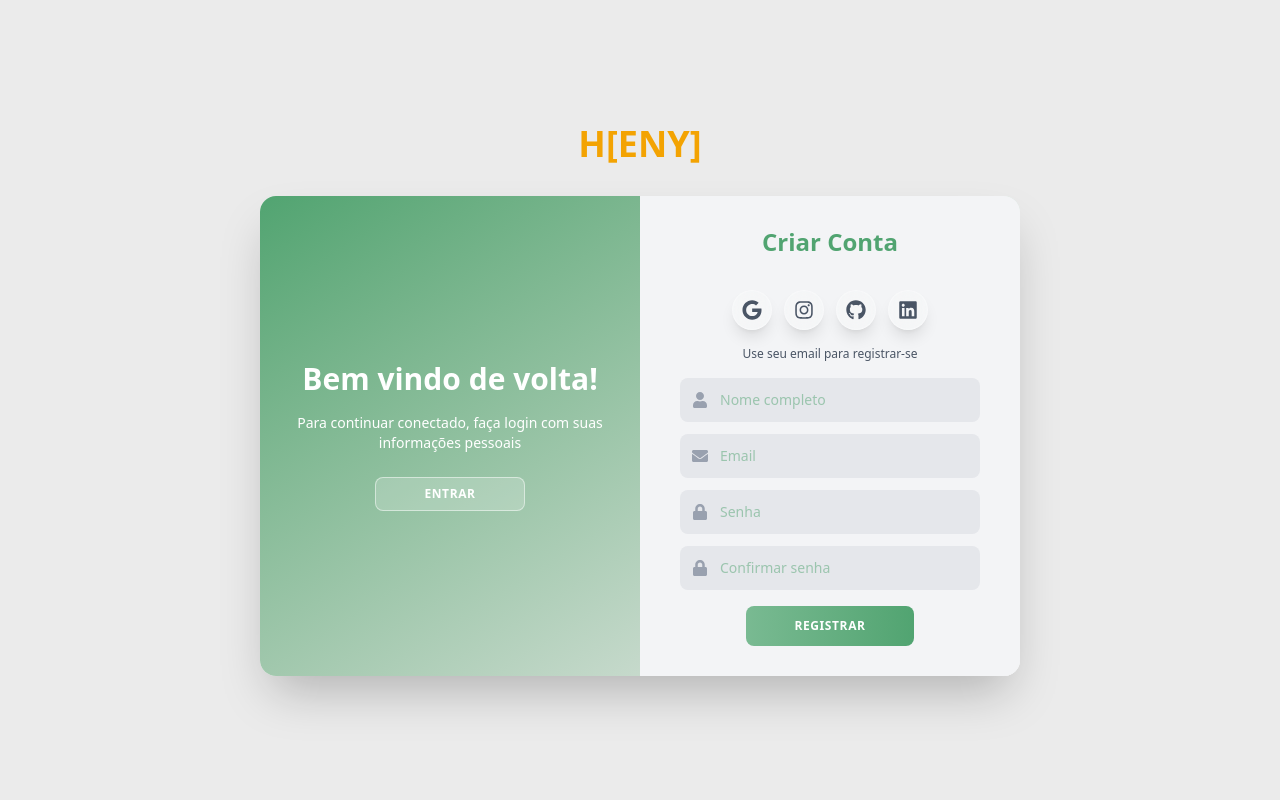
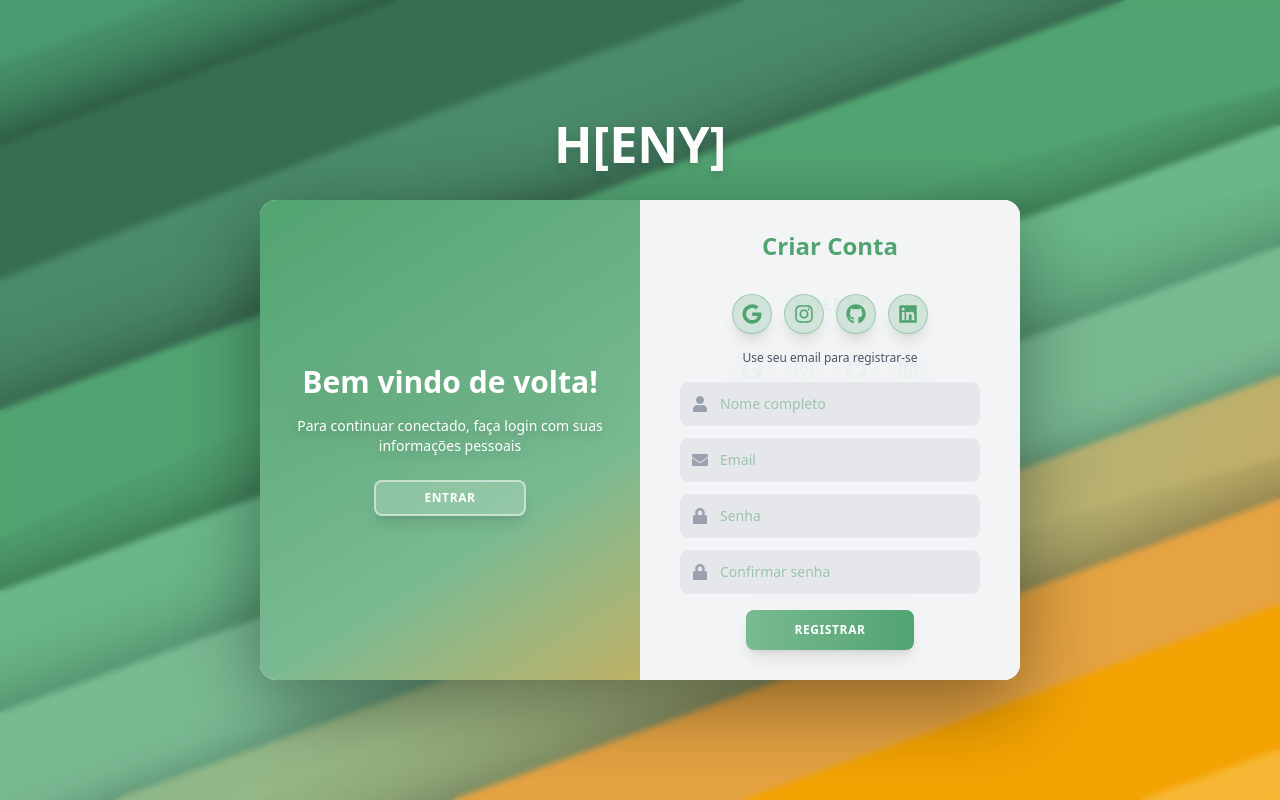
Before and after one commit to NelsonLuisModenezJunior/squad-heny-pi, a Next.js app in the folder squad-heny-pi/apps/web/: page /login in a window 1280 px wide. Both pictures are taken after a click on the button "REGISTRAR". Built offline with nearby package versions, Linux system fonts and the light colour scheme.

Commit message:
feat: incrementa ondas animadas ao fundo do login

```diff
--- a/squad-heny-pi/apps/web/src/app/login/page.tsx
+++ b/squad-heny-pi/apps/web/src/app/login/page.tsx
@@ -1,6 +1,6 @@
 "use client";
 import { useState } from "react";
-import api from "@/lib/api"; // seu axios configurado
+import api from "@/lib/api";
 import {
   FaGoogle,
   FaInstagram,
@@ -11,7 +11,6 @@ import {
   FaEnvelope,
 } from "react-icons/fa";
 
-// Tipos para a resposta da API do Laravel
 interface AuthResponse {
   status: string;
   message?: string;
@@ -27,47 +26,32 @@ interface AuthResponse {
 }
 
 export default function Login() {
-  // Estados de login
-  const [username, setUsername] = useState<string>("");
-  const [password, setPassword] = useState<string>("");
+  const [username, setUsername] = useState("");
+  const [password, setPassword] = useState("");
+  const [registerName, setRegisterName] = useState("");
+  const [registerEmail, setRegisterEmail] = useState("");
+  const [registerPassword, setRegisterPassword] = useState("");
+  const [confirmPassword, setConfirmPassword] = useState("");
+  const [isActive, setIsActive] = useState(false);
 
-  // Estados de registro
-  const [registerName, setRegisterName] = useState<string>("");
-  const [registerEmail, setRegisterEmail] = useState<string>("");
-  const [registerPassword, setRegisterPassword] = useState<string>("");
-  const [confirmPassword, setConfirmPassword] = useState<string>("");
-
-  // Controle do painel (login/registro)
-  const [isActive, setIsActive] = useState<boolean>(false);
-
-  // --- LOGIN ---
-  const handleLogin = async (): Promise<void> => {
+  const handleLogin = async () => {
     try {
       const response = await api.post<AuthResponse>("/login", {
         email: username,
-        password: password,
+        password,
       });
-
       const token = response.data.authorization?.token;
       if (token) {
         localStorage.setItem("token", token);
         alert("Login realizado com sucesso!");
         window.location.href = "/";
       }
-    } catch (error: any) {
-      console.error("=== ERRO COMPLETO ===");
-      console.error("Status:", error.response?.status);
-      console.error("Data:", error.response?.data);
-      console.error("Headers:", error.response?.headers);
-      console.error("Message:", error.message);
-      console.error("Full error:", error);
-      console.error("Erro no login:", error.response?.data || error.message);
+    } catch {
       alert("Credenciais inválidas!");
     }
   };
 
-  // --- REGISTER ---
-  const handleRegister = async (): Promise<void> => {
+  const handleRegister = async () => {
     if (registerPassword !== confirmPassword) {
       alert("As senhas não coincidem!");
       return;
@@ -79,210 +63,175 @@ export default function Login() {
         email: registerEmail,
         password: registerPassword,
       });
-
       const token = response.data.authorization?.token;
       if (token) {
         localStorage.setItem("token", token);
         alert("Conta criada com sucesso!");
         window.location.href = "/";
       }
-    } catch (error: any) {
-      console.error("Erro no registro:", error.response?.data || error.message);
+    } catch {
       alert("Erro ao registrar!");
     }
   };
 
-  // --- SOCIAL ICONS ---
   const SocialIcons = () => (
     <div className="flex gap-3 my-4">
+      {[FaGoogle, FaInstagram, FaGithub, FaLinkedin].map((Icon, i) => (
         <a
+          key={i}
           href="#"
-        className="w-10 h-10 backdrop-blur-md bg-white/20 border border-white/30 rounded-full flex items-center justify-center hover:bg-white/30 hover:border-white/50 transition-all shadow-lg"
+          className="w-10 h-10 backdrop-blur-md bg-[#51A471]/20 border border-[#51A471]/40 rounded-full flex items-center justify-center hover:bg-[#F3A302]/40 hover:border-[#F3A302]/70 hover:scale-110 transition-all shadow-lg group"
         >
-        <FaGoogle className="w-5 h-5 text-gray-600" />
+          <Icon className="w-5 h-5 text-[#51A471] group-hover:text-[#E5A342] transition-colors" />
         </a>
-      <a
-        href="#"
-        className="w-10 h-10 backdrop-blur-md bg-white/20 border border-white/30 rounded-full flex items-center justify-center hover:bg-white/30 hover:border-white/50 transition-all shadow-lg"
-      >
-        <FaInstagram className="w-5 h-5 text-gray-600" />
-      </a>
-      <a
-        href="#"
-        className="w-10 h-10 backdrop-blur-md bg-white/20 border border-white/30 rounded-full flex items-center justify-center hover:bg-white/30 hover:border-white/50 transition-all shadow-lg"
-      >
-        <FaGithub className="w-5 h-5 text-gray-600" />
-      </a>
-      <a
-        href="#"
-        className="w-10 h-10 backdrop-blur-md bg-white/20 border border-white/30 rounded-full flex items-center justify-center hover:bg-white/30 hover:border-white/50 transition-all shadow-lg"
-      >
-        <FaLinkedin className="w-5 h-5 text-gray-600" />
-      </a>
+      ))}
     </div>
   );
 
   return (
-    <div className="min-h-screen bg-background flex flex-col items-center justify-center p-4">
-      {/* Logo */}
-      <div className="mb-8">
-        <h1 className="text-4xl font-bold text-primary">H[ENY]</h1>
+    <div className="min-h-screen relative flex flex-col items-center justify-center p-4 overflow-hidden">
+      <style>{`
+        @keyframes wave-float-1 { 0%,100%{transform:translate(0,0)rotate(-20deg)} 50%{transform:translate(-1%,3%)rotate(-20deg)} }
+        @keyframes wave-float-2 { 0%,100%{transform:translate(0,0)rotate(-20deg)} 50%{transform:translate(3%,-1%)rotate(-20deg)} }
+        @keyframes wave-float-3 { 0%,100%{transform:translate(0,0)rotate(-20deg)} 50%{transform:translate(-1%,-3%)rotate(-20deg)} }
+        @keyframes wave-float-4 { 0%,100%{transform:translate(0,0)rotate(-20deg)} 50%{transform:translate(1%,3%)rotate(-20deg)} }
+        @keyframes wave-float-5 { 0%,100%{transform:translate(0,0)rotate(-20deg)} 50%{transform:translate(-3%,1%)rotate(-20deg)} }
+        .wave-1{animation:wave-float-1 15s ease-in-out infinite}
+        .wave-2{animation:wave-float-2 12s ease-in-out infinite}
+        .wave-3{animation:wave-float-3 10s ease-in-out infinite}
+        .wave-4{animation:wave-float-4 18s ease-in-out infinite}
+        .wave-5{animation:wave-float-5 9s ease-in-out infinite}
+        @keyframes pulse-zoom{0%,100%{transform:scale(1)}50%{transform:scale(1.05)}}
+        .logo-pulse{animation:pulse-zoom 6s cubic-bezier(0.4,0,0.2,1) infinite}
+      `}</style>
+
+      <div className="absolute inset-0 -z-10 bg-[#4A9A6F]" />
+
+      <div className="absolute inset-0 -z-10 w-[150%] h-[150%] -left-[25%] -top-[25%]">
+        <div className="wave-1 absolute w-full h-[32%] top-[10%]" style={{
+          background:'#3D7A5C',
+          clipPath:'ellipse(120% 120% at 30% 100%)',
+          filter:'brightness(0.9) drop-shadow(0 15px 60px rgba(0, 0, 0, 1))'
+        }}/>
+        <div className="wave-2 absolute w-full h-[35%] top-[20%]" style={{
+          background:'#4A8B6A',
+          clipPath:'ellipse(150% 90% at 48% 90%)',
+          filter:'drop-shadow(0 12px 30px rgba(0, 0, 0, 0.62))'
+        }}/>
+        <div className="wave-3 absolute w-full h-[38%] top-[33%]" style={{
+          background:'#51A471',
+          clipPath:'ellipse(115% 125% at 52% 100%)',
+          filter:'drop-shadow(0 18px 50px rgba(0, 0, 0, 0.67))'
+        }}/>
+        <div className="wave-4 absolute w-full h-[40%] top-[46%]" style={{
+          background:'#6AB88A',
+          clipPath:'ellipse(110% 115% at 50% 100%)',
+          filter:'drop-shadow(0 20px 50px rgba(0, 0, 0, 0.65))'
+        }}/>
+        <div className="wave-5 absolute w-full h-[42%] top-[58%]" style={{
+          background:'#79BA92',
+          clipPath:'ellipse(120% 120% at 48% 100%)',
+          filter:'drop-shadow(0 25px 50px rgba(0, 0, 0, 0.62))'
+        }}/>
+        <div className="wave-1 absolute w-full h-[30%] top-[68%]" style={{
+          background:'linear-gradient(135deg,#79BA92 0%,#A8B67E 50%,#D4A956 100%)',
+          clipPath:'ellipse(100% 120% at 50% 100%)',
+          filter:'drop-shadow(0 20px 30px rgba(0, 0, 0, 0.7))'
+        }}/>
+        <div className="wave-2 absolute w-full h-[40%] top-[78%]" style={{
+          background:'#E5A342',
+          clipPath:'ellipse(115% 115% at 49% 100%)',
+          filter:'drop-shadow(0 25px 50px rgba(0, 0, 0, 0.73))'
+        }}/>
+        <div className="wave-3 absolute w-full h-[38%] top-[88%]" style={{
+          background:'#F3A302',
+          clipPath:'ellipse(100% 120% at 50% 80%)',
+          filter:'drop-shadow(10 30px 50px rgba(0, 0, 0, 1))'
+        }}/>
+        <div className="wave-4 absolute w-full h-[35%] top-[98%]" style={{
+          background:'#F7B734',
+          clipPath:'ellipse(110% 125% at 52% 100%)',
+          filter:'drop-shadow( 35px 55px rgba(0, 0, 0, 0.43))'
+        }}/>
       </div>
 
-      {/* Container Principal */}
-      <div className="relative bg-white rounded-2xl shadow-2xl overflow-hidden w-full max-w-[760px] min-h-[480px]">
-        {/* Form Login */}
+      <div className="absolute inset-0 -z-10 backdrop-blur-[3px]" />
+
+      <div className="mb-8 z-10 logo-pulse">
+        <h1 className="text-5xl font-bold text-white drop-shadow-lg">H[ENY]</h1>
+      </div>
+
       <div
-          className={`absolute top-0 left-0 w-1/2 h-full transition-transform duration-600 ease-in-out z-20 ${
-            isActive ? "translate-x-full" : ""
-          }`}
+        className="relative bg-white/95 backdrop-blur-sm rounded-2xl overflow-hidden w-full max-w-[760px] min-h-[480px] z-10"
+        style={{ boxShadow: "0 25px 80px rgba(0,0,0,0.4), inset 0 0 25px rgba(255,255,255,0.05)" }}
       >
-          <div className="bg-gray-100 h-full flex flex-col items-center justify-center px-10">
+        {/* Login */}
+        <div className={`absolute top-0 left-0 w-1/2 h-full transition-transform duration-600 ease-in-out z-20 ${isActive ? "translate-x-full" : ""}`}>
+          <div className="bg-gray-100/95 h-full flex flex-col items-center justify-center px-10">
             <h1 className="text-2xl font-bold mb-4">Entrar</h1>
             <SocialIcons />
-            <span className="text-xs text-gray-600 mb-4">
-              Use seu Email e senha
-            </span>
-
+            <span className="text-xs text-gray-600 mb-4">Use seu Email e senha</span>
             <div className="w-full mb-3 relative">
               <FaEnvelope className="absolute left-3 top-1/2 -translate-y-1/2 text-gray-400 w-4 h-4" />
-              <input
-                type="email"
-                placeholder="Email"
-                value={username}
-                onChange={(e) => setUsername(e.target.value)}
-                className="w-full bg-gray-200 py-3 pl-10 pr-4 text-sm rounded-md outline-none focus:ring-2 focus:ring-secondary-foreground"
-                required
-              />
+              <input type="email" placeholder="Email" value={username} onChange={(e) => setUsername(e.target.value)} className="w-full bg-gray-200 py-3 pl-10 pr-4 text-sm rounded-md outline-none focus:ring-2 focus:ring-[#79BA92]" />
             </div>
-
             <div className="w-full mb-4 relative">
               <FaLock className="absolute left-3 top-1/2 -translate-y-1/2 text-gray-400 w-4 h-4" />
-              <input
-                type="password"
-                placeholder="Senha"
-                value={password}
-                onChange={(e) => setPassword(e.target.value)}
-                className="w-full bg-gray-200 py-3 pl-10 pr-4 text-sm rounded-md outline-none focus:ring-2 focus:ring-secondary-foreground"
-                required
-              />
+              <input type="password" placeholder="Senha" value={password} onChange={(e) => setPassword(e.target.value)} className="w-full bg-gray-200 py-3 pl-10 pr-4 text-sm rounded-md outline-none focus:ring-2 focus:ring-[#79BA92]" />
             </div>
-
-            <button
-              onClick={handleLogin}
-              className="bg-gradient-to-r from-secondary-foreground to-foreground text-white text-xs font-semibold py-3 px-12 rounded-md uppercase tracking-wider hover:scale-105 transition-all"
-            >
+            <button onClick={handleLogin} className="bg-gradient-to-r from-[#79BA92] to-[#51A471] text-white text-xs font-semibold py-3 px-12 rounded-md uppercase tracking-wider hover:scale-110 active:scale-95 transition-all shadow-lg">
               Entrar
             </button>
           </div>
         </div>
 
-        {/* Form Registro */}
-        <div
-          className={`absolute top-0 left-0 w-1/2 h-full transition-all duration-600 ease-in-out ${
-            isActive ? "translate-x-full opacity-100 z-50" : "opacity-0 z-10"
-          }`}
-        >
-          <div className="bg-gray-100 h-full flex flex-col items-center justify-center px-10">
+        {/* Registro */}
+        <div className={`absolute top-0 left-0 w-1/2 h-full transition-all duration-600 ease-in-out ${isActive ? "translate-x-full opacity-100 z-50" : "opacity-0 z-10"}`}>
+          <div className="bg-gray-100/95 h-full flex flex-col items-center justify-center px-10">
             <h2 className="text-2xl font-bold mb-4">Criar Conta</h2>
             <SocialIcons />
-            <span className="text-xs text-gray-600 mb-4">
-              Use seu email para registrar-se
-            </span>
-
+            <span className="text-xs text-gray-600 mb-4">Use seu email para registrar-se</span>
             <div className="w-full mb-3 relative">
               <FaUser className="absolute left-3 top-1/2 -translate-y-1/2 text-gray-400 w-4 h-4" />
-              <input
-                type="text"
-                placeholder="Nome completo"
-                value={registerName}
-                onChange={(e) => setRegisterName(e.target.value)}
-                className="w-full bg-gray-200 py-3 pl-10 pr-4 text-sm rounded-md outline-none focus:ring-2 focus:ring-secondary-foreground"
-                required
-              />
+              <input type="text" placeholder="Nome completo" value={registerName} onChange={(e) => setRegisterName(e.target.value)} className="w-full bg-gray-200 py-3 pl-10 pr-4 text-sm rounded-md outline-none focus:ring-2 focus:ring-[#79BA92]" />
             </div>
-
             <div className="w-full mb-3 relative">
               <FaEnvelope className="absolute left-3 top-1/2 -translate-y-1/2 text-gray-400 w-4 h-4" />
-              <input
-                type="email"
-                placeholder="Email"
-                value={registerEmail}
-                onChange={(e) => setRegisterEmail(e.target.value)}
-                className="w-full bg-gray-200 py-3 pl-10 pr-4 text-sm rounded-md outline-none focus:ring-2 focus:ring-secondary-foreground"
-                required
-              />
+              <input type="email" placeholder="Email" value={registerEmail} onChange={(e) => setRegisterEmail(e.target.value)} className="w-full bg-gray-200 py-3 pl-10 pr-4 text-sm rounded-md outline-none focus:ring-2 focus:ring-[#79BA92]" />
             </div>
-
             <div className="w-full mb-3 relative">
               <FaLock className="absolute left-3 top-1/2 -translate-y-1/2 text-gray-400 w-4 h-4" />
-              <input
-                type="password"
-                placeholder="Senha"
-                value={registerPassword}
-                onChange={(e) => setRegisterPassword(e.target.value)}
-                className="w-full bg-gray-200 py-3 pl-10 pr-4 text-sm rounded-md outline-none focus:ring-2 focus:ring-secondary-foreground"
-                required
-              />
+              <input type="password" placeholder="Senha" value={registerPassword} onChange={(e) => setRegisterPassword(e.target.value)} className="w-full bg-gray-200 py-3 pl-10 pr-4 text-sm rounded-md outline-none focus:ring-2 focus:ring-[#79BA92]" />
             </div>
-
             <div className="w-full mb-4 relative">
               <FaLock className="absolute left-3 top-1/2 -translate-y-1/2 text-gray-400 w-4 h-4" />
-              <input
-                type="password"
-                placeholder="Confirmar senha"
-                value={confirmPassword}
-                onChange={(e) => setConfirmPassword(e.target.value)}
-                className="w-full bg-gray-200 py-3 pl-10 pr-4 text-sm rounded-md outline-none focus:ring-2 focus:ring-secondary-foreground"
-                required
-              />
+              <input type="password" placeholder="Confirmar senha" value={confirmPassword} onChange={(e) => setConfirmPassword(e.target.value)} className="w-full bg-gray-200 py-3 pl-10 pr-4 text-sm rounded-md outline-none focus:ring-2 focus:ring-[#79BA92]" />
             </div>
-
-            <button
-              onClick={handleRegister}
-              className="bg-gradient-to-r from-secondary-foreground to-foreground text-white text-xs font-semibold py-3 px-12 rounded-md uppercase tracking-wider hover:scale-105 transition-all"
-            >
+            <button onClick={handleRegister} className="bg-gradient-to-r from-[#79BA92] to-[#51A471] text-white text-xs font-semibold py-3 px-12 rounded-md uppercase tracking-wider hover:scale-110 active:scale-95 transition-all shadow-lg">
               Registrar
             </button>
           </div>
         </div>
 
-        {/* Painel de alternância */}
-        <div
-          className={`absolute top-0 left-1/2 w-1/2 h-full transition-transform duration-800 ease-in-out ${
-            isActive ? "-translate-x-full" : ""
-          }`}
-        >
-          <div
-            className={`relative h-full w-[200%] -left-full bg-gradient-to-br from-foreground to-background transition-transform duration-600 ease-in-out ${
-              isActive ? "translate-x-1/2" : "translate-x-0"
-            }`}
-          >
-            {/* Painel esquerdo */}
+        {/* Painel alternância */}
+        <div className={`absolute top-0 left-1/2 w-1/2 h-full transition-transform duration-800 ease-in-out ${isActive ? "-translate-x-full" : ""}`}>
+          <div className={`relative h-full w-[200%] -left-full bg-gradient-to-br from-[#51A471] via-[#79BA92] to-[#F3A302] transition-transform duration-600 ease-in-out ${isActive ? "translate-x-1/2" : "translate-x-0"}`}>
             <div className="absolute w-1/2 h-full flex flex-col items-center justify-center text-center px-8 text-white">
-              <h1 className="text-3xl font-bold mb-4">Bem vindo de volta!</h1>
-              <p className="text-sm mb-6">
-                Para continuar conectado, faça login com suas informações
-                pessoais
+              <h1 className="text-3xl font-bold mb-4 drop-shadow-2xl">Bem vindo de volta!</h1>
+              <p className="text-sm mb-6 drop-shadow-lg">
+                Para continuar conectado, faça login com suas informações pessoais
               </p>
-              <button
-                onClick={() => setIsActive(false)}
-                className="bg-white/20 border border-white/50 text-white px-12 py-2 rounded-md text-xs font-semibold uppercase tracking-wider hover:bg-white/30 transition-all"
-              >
+              <button onClick={() => setIsActive(false)} className="bg-white/20 border-2 border-white/50 text-white px-12 py-2 rounded-md text-xs font-semibold uppercase tracking-wider hover:bg-white/30 hover:scale-110 active:scale-95 transition-all shadow-lg">
                 Entrar
               </button>
             </div>
 
-            {/* Painel direito */}
             <div className="absolute right-0 w-1/2 h-full flex flex-col items-center justify-center text-center px-8 text-white">
-              <h1 className="text-3xl font-bold mb-4">Olá, usuário!</h1>
-              <p className="text-sm mb-6">
+              <h1 className="text-3xl font-bold mb-4 drop-shadow-2xl">Olá, usuário!</h1>
+              <p className="text-sm mb-6 drop-shadow-lg">
                 Cadastre-se e comece sua jornada com o HENY
               </p>
-              <button
-                onClick={() => setIsActive(true)}
-                className="bg-white/20 border border-white/50 text-white px-12 py-2 rounded-md text-xs font-semibold uppercase tracking-wider hover:bg-white/30 transition-all"
-              >
+              <button onClick={() => setIsActive(true)} className="bg-white/20 border-2 border-white/50 text-white px-12 py-2 rounded-md text-xs font-semibold uppercase tracking-wider hover:bg-white/30 hover:scale-110 active:scale-95 transition-all shadow-lg">
                 Registrar
               </button>
             </div>
```
Lines whose indentation alone changed are shown as unchanged.
